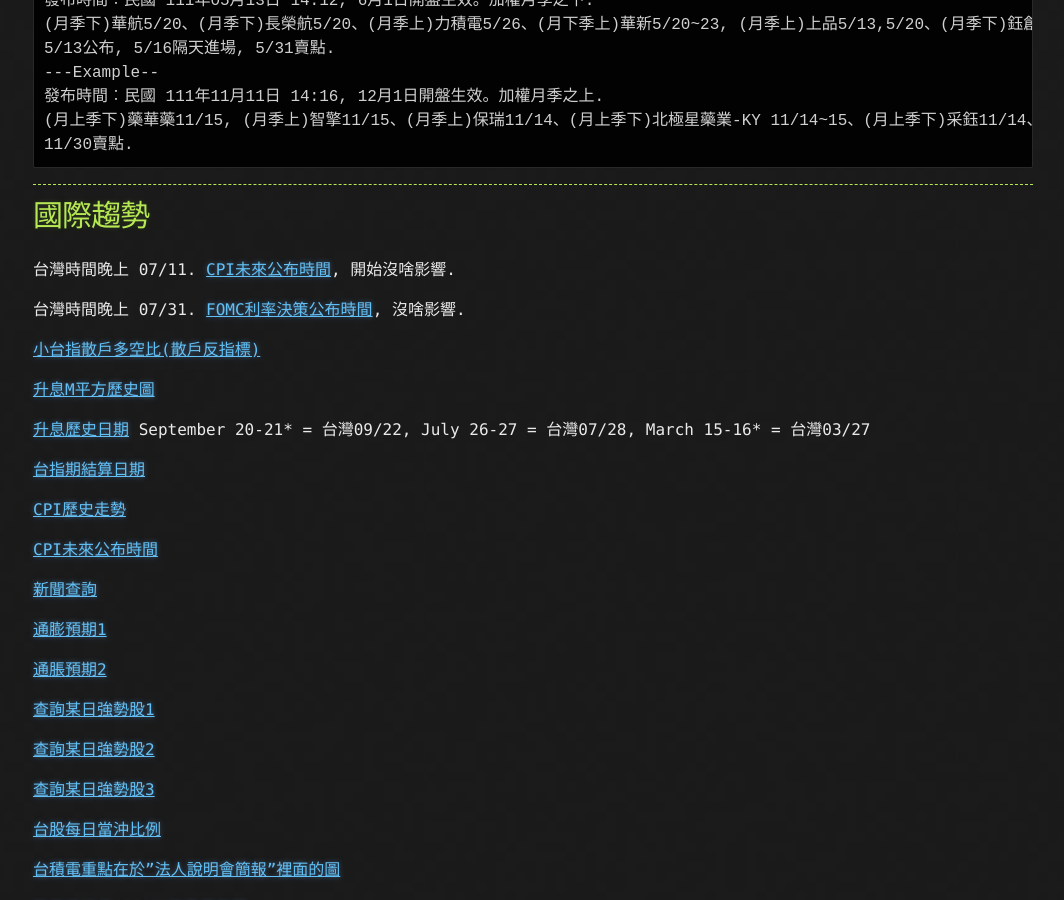
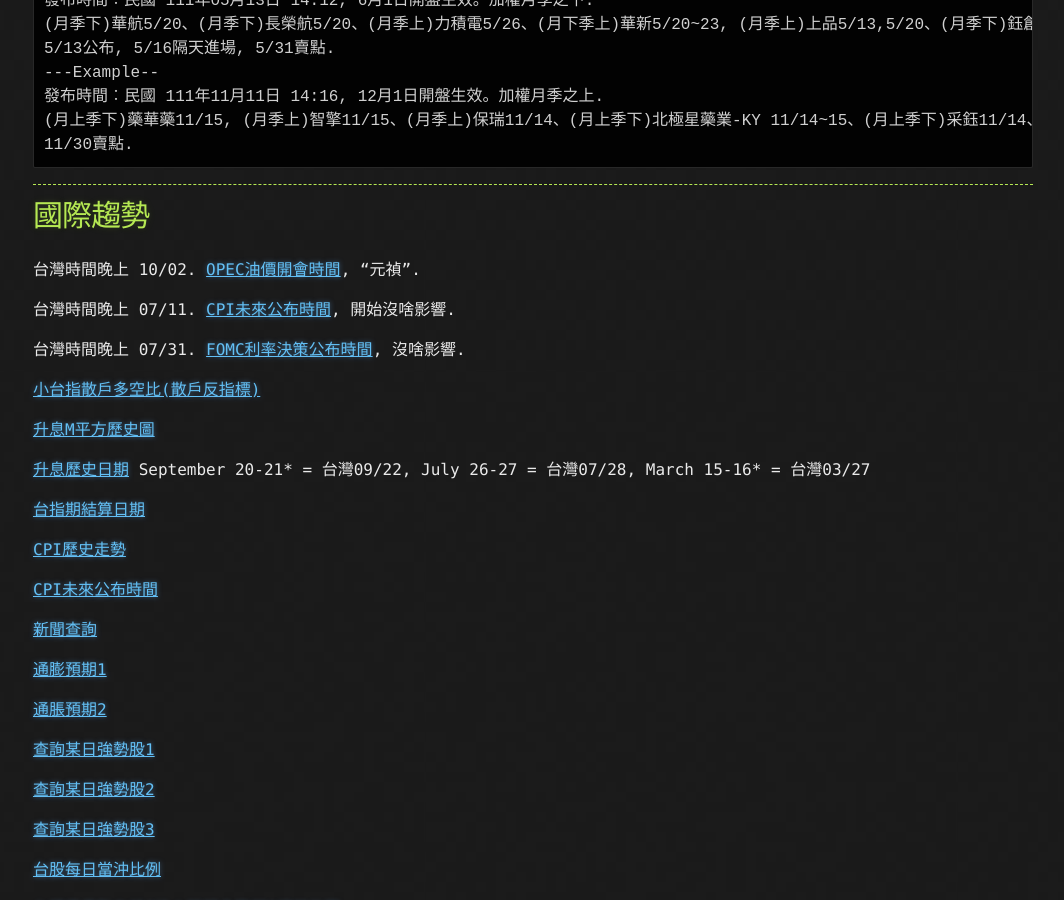
Before and after one commit to lepg5487/Stock_God, a Jekyll site: the page built from experience.md, in a window 1280 px wide and 900 px high, scrolled down 20377 px. Shown: the whole window, without its empty margins (107-1171 px from the left). Built offline with Jekyll 4.4.1, drawn with Linux system fonts in a browser that asks for light colours; our own code applies the rules of GitHub Pages for plain Markdown files.

Commit message:
Update experience.md

```diff
--- a/experience.md
+++ b/experience.md
@@ -797,6 +797,8 @@
 
 # 國際趨勢
 
+台灣時間晚上 10/02. [OPEC油價開會時間](https://hk.investing.com/economic-calendar/opec-meeting-230), "元禎".
+
 台灣時間晚上 07/11. [CPI未來公布時間](https://hk.investing.com/economic-calendar/cpi-733), 開始沒啥影響.
 
 台灣時間晚上 07/31. [FOMC利率決策公布時間](https://www.cmegroup.com/cn-t/markets/interest-rates/cme-fedwatch-tool.html), 沒啥影響.
```
